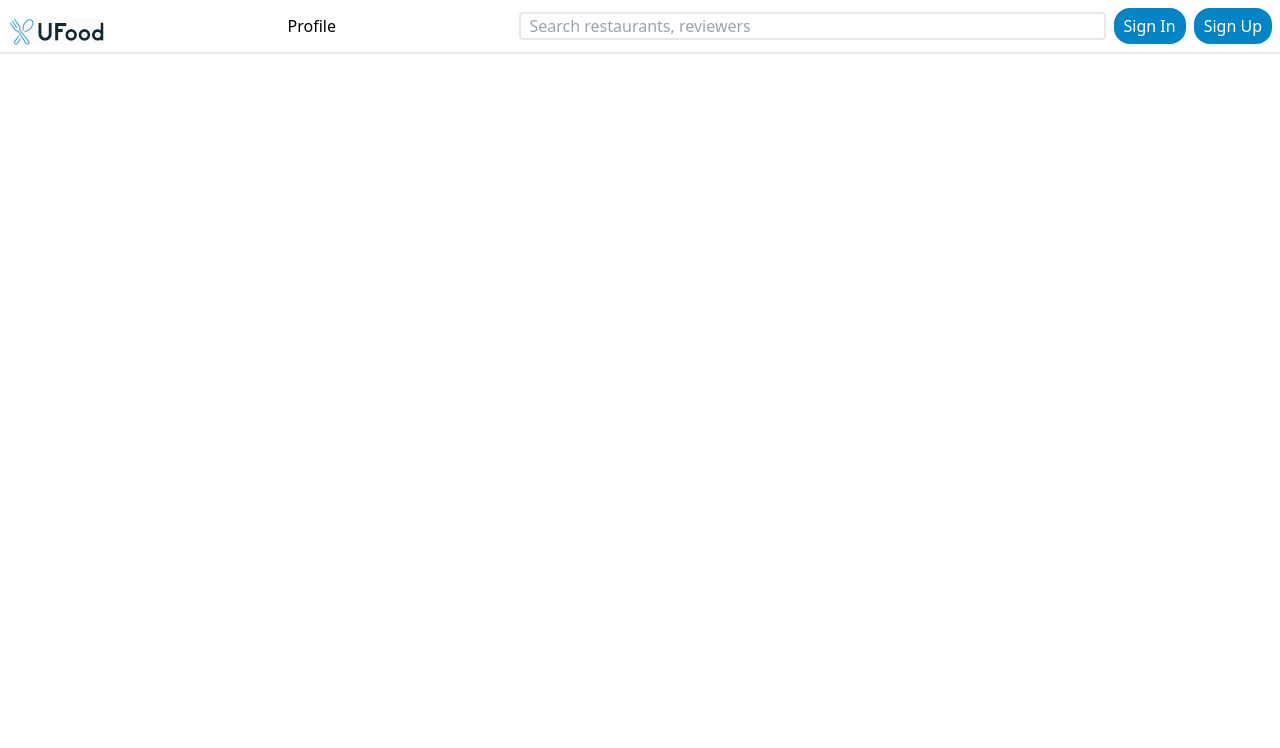
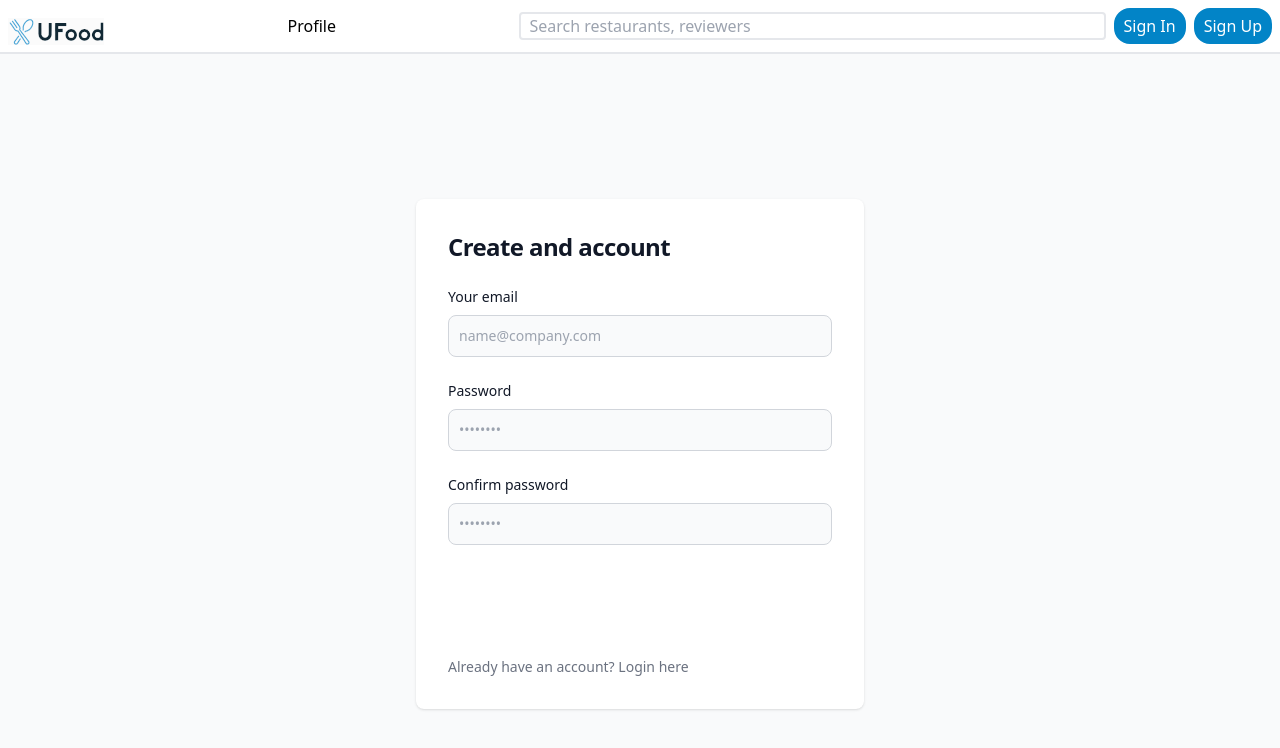
Before and after one commit to BryanEmond/Ufood_GLO_3102, a Vue app: page /register in a window 1280 px wide. Shown: the top 748 px of the page. Built offline with nearby package versions, Linux system fonts and the light colour scheme.

Commit message:
design login/register

```diff
--- /dev/null
+++ b/src/components/Login.vue
@@ -0,0 +1,71 @@
+<template>
+  <section class="bg-gray-50">
+    <div
+      class="flex flex-col items-center justify-center px-6 py-8 mx-auto md:h-screen lg:py-0"
+    >
+      <div
+        class="w-full bg-white rounded-lg shadow dark:border md:mt-0 sm:max-w-md xl:p-0 dark:bg-gray-800 dark:border-gray-700"
+      >
+        <div class="p-6 space-y-4 md:space-y-6 sm:p-8">
+          <h1
+            class="text-xl font-bold leading-tight tracking-tight text-gray-900 md:text-2xl dark:text-white"
+          >
+            Create and account
+          </h1>
+          <form class="space-y-4 md:space-y-6" action="#">
+            <div>
+              <label
+                for="email"
+                class="block mb-2 text-sm font-medium text-gray-900 dark:text-white"
+                >Your email</label
+              >
+              <input
+                type="email"
+                name="email"
+                id="email"
+                class="bg-gray-50 border border-gray-300 text-gray-900 sm:text-sm rounded-lg focus:ring-primary-600 focus:border-primary-600 block w-full p-2.5 dark:bg-gray-700 dark:border-gray-600 dark:placeholder-gray-400 dark:text-white dark:focus:ring-blue-500 dark:focus:border-blue-500"
+                placeholder="name@company.com"
+                required=""
+              />
+            </div>
+            <div>
+              <label
+                for="password"
+                class="block mb-2 text-sm font-medium text-gray-900 dark:text-white"
+                >Password</label
+              >
+              <input
+                type="password"
+                name="password"
+                id="password"
+                placeholder="••••••••"
+                class="bg-gray-50 border border-gray-300 text-gray-900 sm:text-sm rounded-lg focus:ring-primary-600 focus:border-primary-600 block w-full p-2.5 dark:bg-gray-700 dark:border-gray-600 dark:placeholder-gray-400 dark:text-white dark:focus:ring-blue-500 dark:focus:border-blue-500"
+                required=""
+              />
+            </div>
+            <div class="flex items-start"></div>
+            <button
+              type="submit"
+              class="w-full border-gray-300 text-white bg-primary-600 hover:bg-primary-700 focus:ring-4 focus:ring-primary-300 font-medium rounded-lg text-sm px-5 py-2.5 text-center dark:bg-primary-600 dark:hover:bg-primary-700 dark:focus:ring-primary-800"
+            >
+              Login
+            </button>
+            <p class="text-sm font-light text-gray-500 dark:text-gray-400">
+              Does not have an account?
+              <router-link
+                class="font-medium text-primary-600 hover:underline dark:text-primary-500"
+                to="/register"
+              >
+                Register here
+              </router-link>
+            </p>
+          </form>
+        </div>
+      </div>
+    </div>
+  </section>
+</template>
+
+<script></script>
+
+<style></style>
--- a/src/components/Navbar/Navigation.vue
+++ b/src/components/Navbar/Navigation.vue
@@ -34,8 +34,12 @@
         <search-bar></search-bar>
       </div>
       <div class="flex">
-        <primary-button class="mr-2 hidden sm:block">Sign In</primary-button>
-        <primary-button fill class="hidden sm:block">Sign Up</primary-button>
+        <router-link to="/register">
+          <primary-button class="mr-2 hidden sm:block">Sign In</primary-button>
+        </router-link>
+        <router-link to="/login">
+          <primary-button fill class="hidden sm:block">Sign Up</primary-button>
+        </router-link>
       </div>
     </div>
     <div v-if="!hamburgerIsDisplay">
--- /dev/null
+++ b/src/components/Register.vue
@@ -0,0 +1,85 @@
+<template>
+  <section class="bg-gray-50">
+    <div
+      class="flex flex-col items-center justify-center px-6 py-8 mx-auto md:h-screen lg:py-0"
+    >
+      <div
+        class="w-full bg-white rounded-lg shadow dark:border md:mt-0 sm:max-w-md xl:p-0 dark:bg-gray-800 dark:border-gray-700"
+      >
+        <div class="p-6 space-y-4 md:space-y-6 sm:p-8">
+          <h1
+            class="text-xl font-bold leading-tight tracking-tight text-gray-900 md:text-2xl dark:text-white"
+          >
+            Create and account
+          </h1>
+          <form class="space-y-4 md:space-y-6" action="#">
+            <div>
+              <label
+                for="email"
+                class="block mb-2 text-sm font-medium text-gray-900 dark:text-white"
+                >Your email</label
+              >
+              <input
+                type="email"
+                name="email"
+                id="email"
+                class="bg-gray-50 border border-gray-300 text-gray-900 sm:text-sm rounded-lg focus:ring-primary-600 focus:border-primary-600 block w-full p-2.5 dark:bg-gray-700 dark:border-gray-600 dark:placeholder-gray-400 dark:text-white dark:focus:ring-blue-500 dark:focus:border-blue-500"
+                placeholder="name@company.com"
+                required=""
+              />
+            </div>
+            <div>
+              <label
+                for="password"
+                class="block mb-2 text-sm font-medium text-gray-900 dark:text-white"
+                >Password</label
+              >
+              <input
+                type="password"
+                name="password"
+                id="password"
+                placeholder="••••••••"
+                class="bg-gray-50 border border-gray-300 text-gray-900 sm:text-sm rounded-lg focus:ring-primary-600 focus:border-primary-600 block w-full p-2.5 dark:bg-gray-700 dark:border-gray-600 dark:placeholder-gray-400 dark:text-white dark:focus:ring-blue-500 dark:focus:border-blue-500"
+                required=""
+              />
+            </div>
+            <div>
+              <label
+                for="confirm-password"
+                class="block mb-2 text-sm font-medium text-gray-900 dark:text-white"
+                >Confirm password</label
+              >
+              <input
+                type="confirm-password"
+                name="confirm-password"
+                id="confirm-password"
+                placeholder="••••••••"
+                class="bg-gray-50 border border-gray-300 text-gray-900 sm:text-sm rounded-lg focus:ring-primary-600 focus:border-primary-600 block w-full p-2.5 dark:bg-gray-700 dark:border-gray-600 dark:placeholder-gray-400 dark:text-white dark:focus:ring-blue-500 dark:focus:border-blue-500"
+                required=""
+              />
+            </div>
+            <div class="flex items-start"></div>
+            <button
+              type="submit"
+              class="w-full border-gray-300 text-white bg-primary-600 hover:bg-primary-700 focus:ring-4 focus:ring-primary-300 font-medium rounded-lg text-sm px-5 py-2.5 text-center dark:bg-primary-600 dark:hover:bg-primary-700 dark:focus:ring-primary-800"
+            >
+              Create an account
+            </button>
+            <p class="text-sm font-light text-gray-500 dark:text-gray-400">
+              Already have an account?
+              <router-link
+                to="/login"
+                class="font-medium text-primary-600 hover:underline dark:text-primary-500"
+                >Login here</router-link
+              >
+            </p>
+          </form>
+        </div>
+      </div>
+    </div>
+  </section>
+</template>
+
+<script></script>
+
+<style></style>
--- a/src/router/index.js
+++ b/src/router/index.js
@@ -19,6 +19,16 @@
     name: "User",
     component: User,
   },
+  {
+    path: "/login",
+    name: "Login",
+    component: () => import("@/components/Login"),
+  },
+  {
+    path: "/register",
+    name: "Register",
+    component: () => import("@/components/Register"),
+  },
 ];
 
 export const router = createRouter({
```
